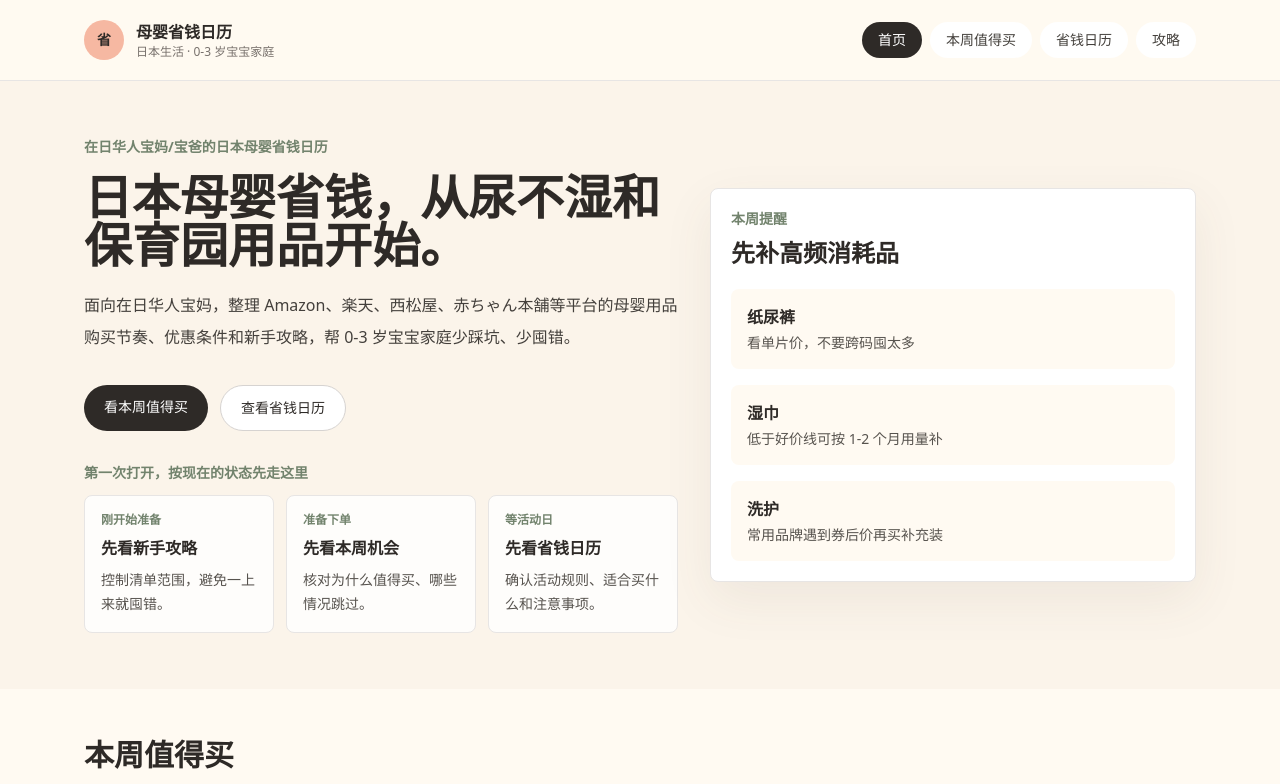
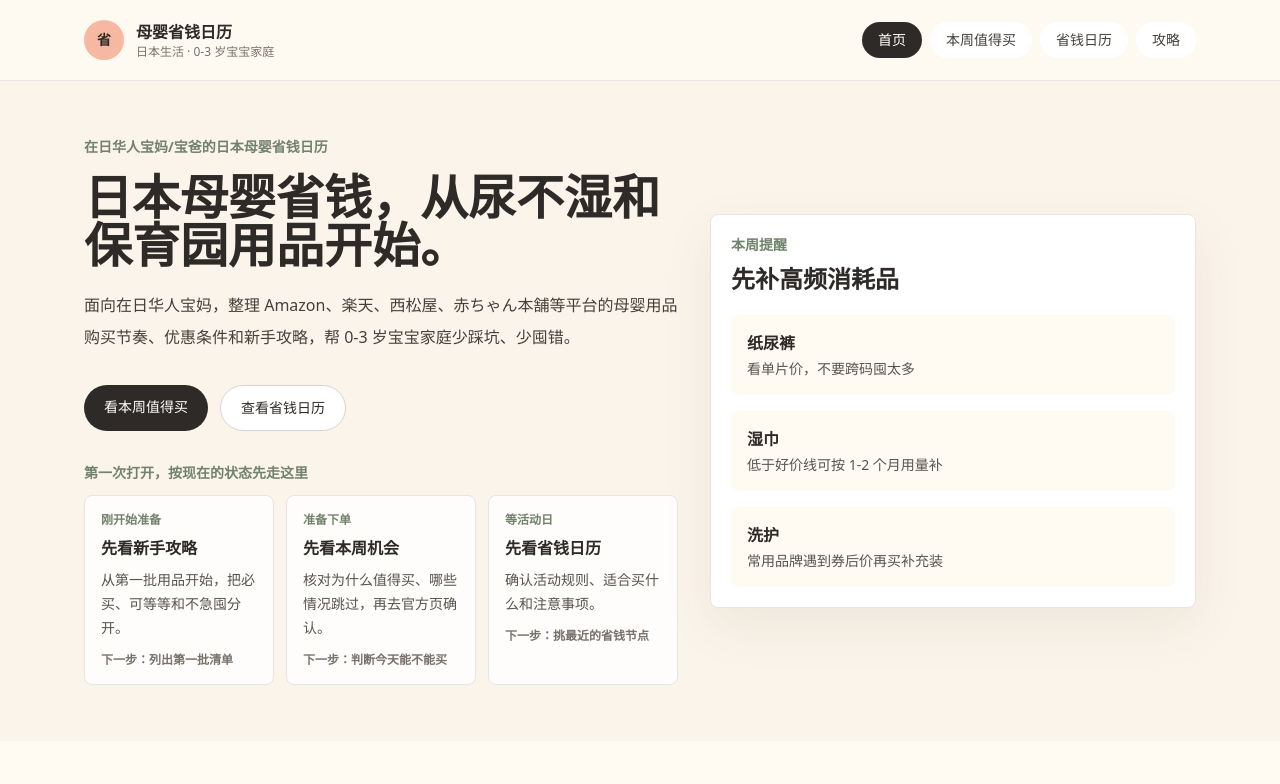
Before and after one commit to fengchuanli/mama-save-jp, a Next.js app: page / in a window 1280 px wide. Shown: the top 784 px of the page. Built offline with nearby package versions, Linux system fonts and the light colour scheme.

Commit message:
优化首页新手入口结构

```diff
--- a/pages/index.tsx
+++ b/pages/index.tsx
@@ -24,21 +24,24 @@ export default function Home({ deals, calendarEvents, paymentRebateEvents, guide
   const quickStartRoutes = [
     {
       label: "刚开始准备",
-      href: "/guides",
+      href: "/guides/newborn-shopping-list",
       title: "先看新手攻略",
-      description: "控制清单范围，避免一上来就囤错。"
+      description: "从第一批用品开始，把必买、可等等和不急囤分开。",
+      nextStep: "下一步：列出第一批清单"
     },
     {
       label: "准备下单",
       href: "/deals",
       title: "先看本周机会",
-      description: "核对为什么值得买、哪些情况跳过。"
+      description: "核对为什么值得买、哪些情况跳过，再去官方页确认。",
+      nextStep: "下一步：判断今天能不能买"
     },
     {
       label: "等活动日",
       href: "/calendar",
       title: "先看省钱日历",
-      description: "确认活动规则、适合买什么和注意事项。"
+      description: "确认活动规则、适合买什么和注意事项。",
+      nextStep: "下一步：挑最近的省钱节点"
     }
   ];
 
@@ -82,6 +85,7 @@ export default function Home({ deals, calendarEvents, paymentRebateEvents, guide
                     <p className="text-xs font-semibold text-tea">{route.label}</p>
                     <h2 className="mt-2 text-base font-semibold text-ink">{route.title}</h2>
                     <p className="mt-2 text-sm leading-6 text-stone-600">{route.description}</p>
+                    <p className="mt-3 text-xs font-semibold text-stone-500">{route.nextStep}</p>
                   </Link>
                 ))}
               </div>
```
Also changed, not shown: 1 other file (tests, documents, lock files or other folders).
